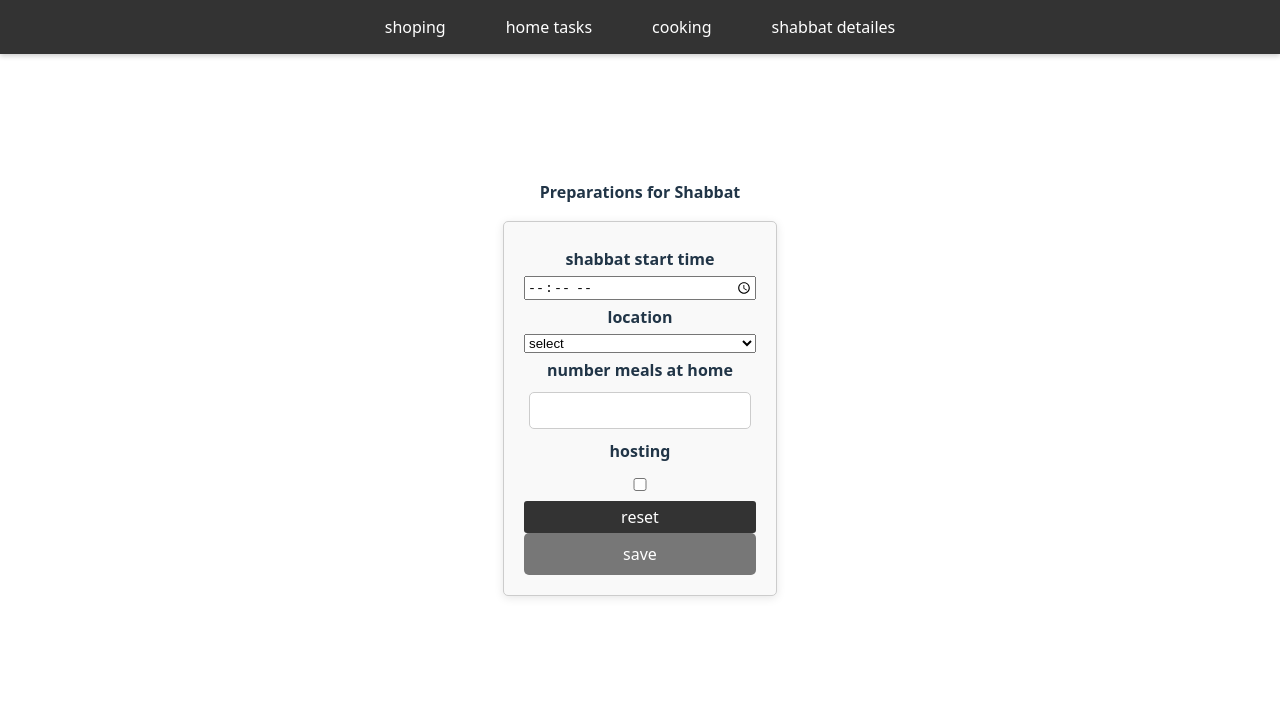
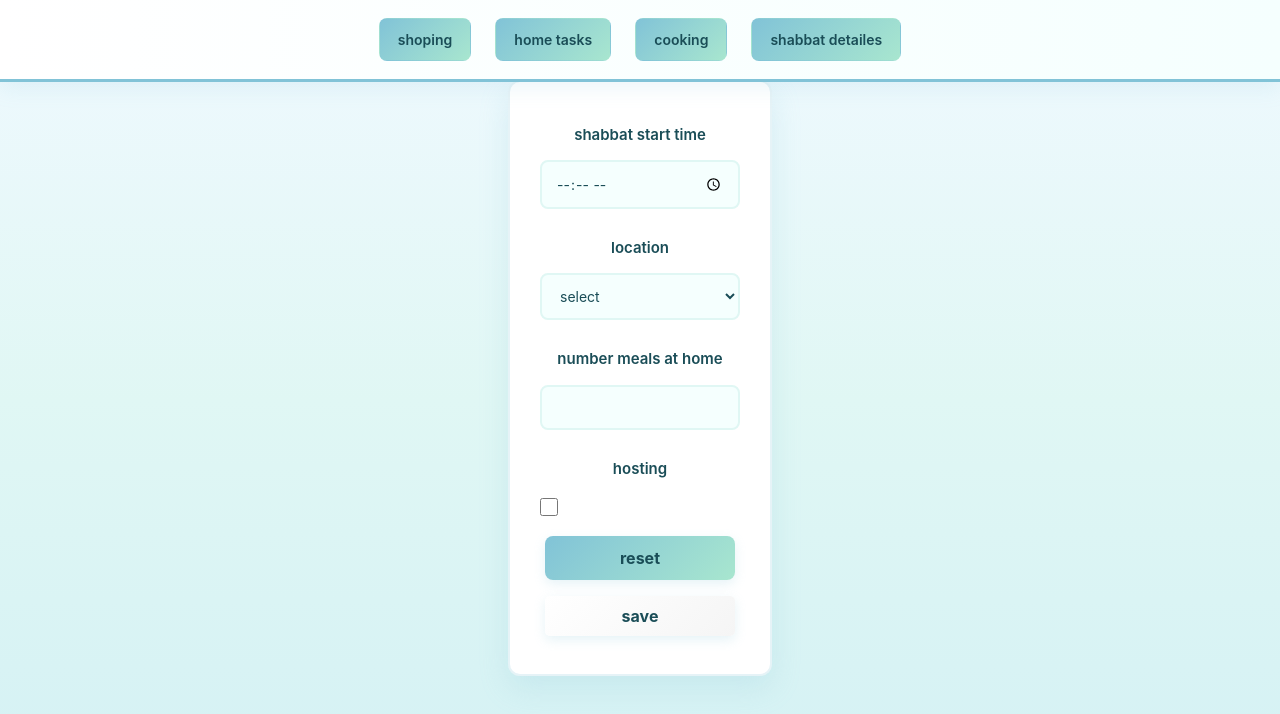
Before and after one commit to Tovi-shimonovitz/shabat_project_react, a React (Vite) app: page / in a window 1280 px wide. Shown: the top 714 px of the page. Built offline with nearby package versions, Linux system fonts and the light colour scheme.

Commit message:
change design

```diff
--- a/src/App.css
+++ b/src/App.css
@@ -1,8 +1,82 @@
+* {
+  margin: 0;
+  padding: 0;
+  box-sizing: border-box;
+}
+
+body {
+  background: linear-gradient(180deg, #F0F9FF 0%, #E0F7F4 50%, #D4F1F4 100%);
+  min-height: 100vh;
+  font-family: -apple-system, BlinkMacSystemFont, 'Segoe UI', 'Roboto', 'Oxygen',
+    'Ubuntu', 'Cantarell', 'Fira Sans', 'Droid Sans', 'Helvetica Neue',
+    sans-serif;
+}
+
 #root {
   max-width: 1280px;
   margin: 0 auto;
   padding: 2rem;
   text-align: center;
+  min-height: 100vh;
+}
+
+header {
+  position: fixed;
+  top: 0;
+  left: 0;
+  width: 100%;
+  background: linear-gradient(90deg, #FFFFFF 0%, #F5FFFE 100%);
+  color: #1A4D57;
+  padding: 18px 0;
+  text-align: center;
+  box-shadow: 0 6px 20px rgba(129, 195, 215, 0.15);
+  z-index: 1000;
+  border-bottom: 3px solid #81C3D7;
+}
+
+header a {
+  margin: 0 12px;
+  text-decoration: none;
+  color: #1A4D57;
+  padding: 10px 18px;
+  border-radius: 8px;
+  transition: all 0.3s ease;
+  font-weight: 600;
+  font-size: 14px;
+  background: linear-gradient(135deg, #81C3D7 0%, #A8E6CF 100%);
+  border: 1px solid transparent;
+  display: inline-block;
+}
+
+header a:hover {
+  background: linear-gradient(135deg, #56B4C8 0%, #7DD4B3 100%);
+  border-color: transparent;
+  transform: translateY(-3px);
+  box-shadow: 0 6px 12px rgba(129, 195, 215, 0.3);
+}
+
+header a:active {
+  transform: translateY(0);
+}
+
+h1 {
+  margin-top: 100px;
+  margin-bottom: 40px;
+  color: #1A4D57;
+  font-size: 2.5rem;
+  text-shadow: 0 2px 4px rgba(0, 0, 0, 0.08);
+  animation: fadeInDown 0.6s ease-out;
+}
+
+@keyframes fadeInDown {
+  from {
+    opacity: 0;
+    transform: translateY(-30px);
+  }
+  to {
+    opacity: 1;
+    transform: translateY(0);
+  }
 }
 
 .logo {
@@ -11,9 +85,11 @@
   will-change: filter;
   transition: filter 300ms;
 }
+
 .logo:hover {
   filter: drop-shadow(0 0 2em #646cffaa);
 }
+
 .logo.react:hover {
   filter: drop-shadow(0 0 2em #61dafbaa);
 }
@@ -35,32 +111,13 @@
 
 .card {
   padding: 2em;
+  background: rgba(255, 255, 255, 0.95);
+  border-radius: 12px;
+  box-shadow: 0 8px 16px rgba(0, 0, 0, 0.1);
 }
 
 .read-the-docs {
-  color: #888;
+  color: #666;
+  font-size: 13px;
+  margin-top: 20px;
 }
-header {
-  position: fixed;
-  top: 0;
-  left: 0;
-  width: 100%;
-  background-color: #333;
-  color: white;
-  padding: 15px 0;
-  text-align: center;
-  box-shadow: 0 2px 5px rgba(0, 0, 0, 0.2);
-
-}
-header a {
-  margin: 0 15px;
-  text-decoration: none;
-  color: white;
-  padding: 10px 15px;
-  transition: background-color 0.3s;
-   justify-content: space-between;
-}
-
-header a:hover {
-  background-color: #444;
-}
--- a/src/ReadyListsLinks.css
+++ b/src/ReadyListsLinks.css
@@ -1,10 +1,11 @@
 .ready-lists-container {
     margin-top: 30px;
     padding: 20px;
-    background: linear-gradient(135deg, #667eea 0%, #764ba2 100%);
+    background: rgba(255, 255, 255, 0.98);
     border-radius: 8px;
-    box-shadow: 0 4px 6px rgba(0, 0, 0, 0.1);
+    box-shadow: 0 12px 30px rgba(129, 195, 215, 0.2);
     animation: slideIn 0.4s ease-out;
+    border: 2px solid rgba(129, 195, 215, 0.2);
 }
 
 @keyframes slideIn {
@@ -19,7 +20,7 @@
 }
 
 .ready-lists-container h3 {
-    color: white;
+    color: #1A4D57;
     margin: 0 0 15px 0;
     font-size: 18px;
 }
@@ -32,18 +33,19 @@
 
 .ready-link {
     padding: 12px 16px;
-    background: white;
-    color: #667eea;
+    background: linear-gradient(135deg, #81C3D7 0%, #A8E6CF 100%);
+    color: white;
     text-decoration: none;
     border-radius: 6px;
     font-weight: 600;
     transition: all 0.3s ease;
     display: block;
     text-align: center;
+    border: 2px solid transparent;
 }
 
 .ready-link:hover {
-    background: #f0f0f0;
-    transform: translateX(5px);
-    box-shadow: 0 2px 8px rgba(0, 0, 0, 0.15);
+    background: linear-gradient(135deg, #56B4C8 0%, #7DD4B3 100%);
+    transform: translateX(8px);
+    box-shadow: 0 4px 12px rgba(129, 195, 215, 0.3);
 }
--- a/src/homePage.css
+++ b/src/homePage.css
@@ -1,23 +1,124 @@
+@keyframes slideInForm {
+    from {
+        opacity: 0;
+        transform: translateY(-30px);
+    }
+    to {
+        opacity: 1;
+        transform: translateY(0);
+    }
+}
+
+form {
+    display: flex;
+    flex-direction: column;
+    max-width: 500px;
+    margin: 30px auto;
+    padding: 30px;
+    background: rgba(255, 255, 255, 0.98);
+    border-radius: 12px;
+    box-shadow: 0 12px 30px rgba(129, 195, 215, 0.2);
+    animation: slideInForm 0.5s ease-out;
+    border: 2px solid rgba(129, 195, 215, 0.2);
+}
+
 label {
-    margin: 5px 0; /* רווחים בין תוויות לקלטים */
-    font-weight: bold; /* כתב מודגש לתוויות */
+    margin: 12px 0 6px 0;
+    font-weight: 600;
+    color: #1A4D57;
+    font-size: 15px;
 }
+
+input[type="text"],
+input[type="time"],
+input[type="number"],
+select {
+    padding: 12px 14px;
+    margin: 8px 0 16px 0;
+    border: 2px solid #E0F7F4;
+    border-radius: 8px;
+    background-color: #F5FFFE;
+    color: #1A4D57;
+    font-size: 14px;
+    transition: all 0.3s ease;
+    font-family: inherit;
+}
+
+input[type="text"]:focus,
+input[type="time"]:focus,
+input[type="number"]:focus,
+select:focus {
+    outline: none;
+    border-color: #81C3D7;
+    background-color: #FFFFFF;
+    box-shadow: 0 0 0 3px rgba(129, 195, 215, 0.1);
+}
+
 input[type="checkbox"] {
-    margin: 10px 0; /* רווחים סביב קלט של בחירה */
+    margin: 12px 0;
+    width: 18px;
+    height: 18px;
+    cursor: pointer;
+    accent-color: #81C3D7;
 }
 
 input[type="checkbox"] + label {
-    display: inline; /* תווית ליד קלט של בחירה */
-    margin-left: 5px; /* רווח לאחר קלט הבחירה */
+    display: inline;
+    margin-left: 8px;
+    margin-top: 0;
 }
-form {
-    display: flex;
-    flex-direction: column;
-    max-width: 400px; /* גובה מקסימלי של הטופס */
-    margin: 20px auto; /* מרכז את הטופס */
-    padding: 20px;
-    border: 1px solid #ccc; /* גבול מסביב לטופס */
-    border-radius: 5px; /* פינות מעוגלות */
-    box-shadow: 0 2px 10px rgba(0, 0, 0, 0.1); /* צל קל */
-    background-color: #f9f9f9; /* צבע רקע */
+
+button {
+    padding: 12px 20px;
+    margin: 8px 5px;
+    background: linear-gradient(135deg, #81C3D7 0%, #A8E6CF 100%);
+    color: white;
+    border: none;
+    border-radius: 8px;
+    font-weight: 700;
+    font-size: 16px;
+    cursor: pointer;
+    transition: all 0.3s ease;
+    box-shadow: 0 4px 12px rgba(129, 195, 215, 0.2);
+    text-shadow: 0 1px 2px rgba(0, 0, 0, 0.1);
 }
+
+button:hover {
+    background: linear-gradient(135deg, #56B4C8 0%, #7DD4B3 100%);
+    transform: translateY(-3px);
+    box-shadow: 0 6px 16px rgba(129, 195, 215, 0.3);
+}
+
+button:active {
+    transform: translateY(0);
+    box-shadow: 0 2px 4px rgba(0, 0, 0, 0.15);
+}
+
+button[type="reset"] {
+    background-color: rgba(255, 255, 255, 0.8);
+    color: #1A4D57;
+    text-shadow: none;
+}
+
+button[type="reset"]:hover {
+    background-color: rgba(255, 255, 255, 1);
+    box-shadow: 0 6px 16px rgba(129, 195, 215, 0.2);
+    transform: translateY(-3px);
+}
+
+button[type="submit"] {
+    background-color: rgba(255, 255, 255, 0.8);
+    color: #1A4D57;
+    text-shadow: none;
+}
+
+button[type="submit"]:hover {
+    background-color: rgba(255, 255, 255, 1);
+    box-shadow: 0 6px 16px rgba(129, 195, 215, 0.2);
+    transform: translateY(-3px);
+}
+
+button[type="submit"] {
+    font-weight: 700;
+    background: linear-gradient(135deg, #fff 0%, #f5f5f5 100%);
+}
```
